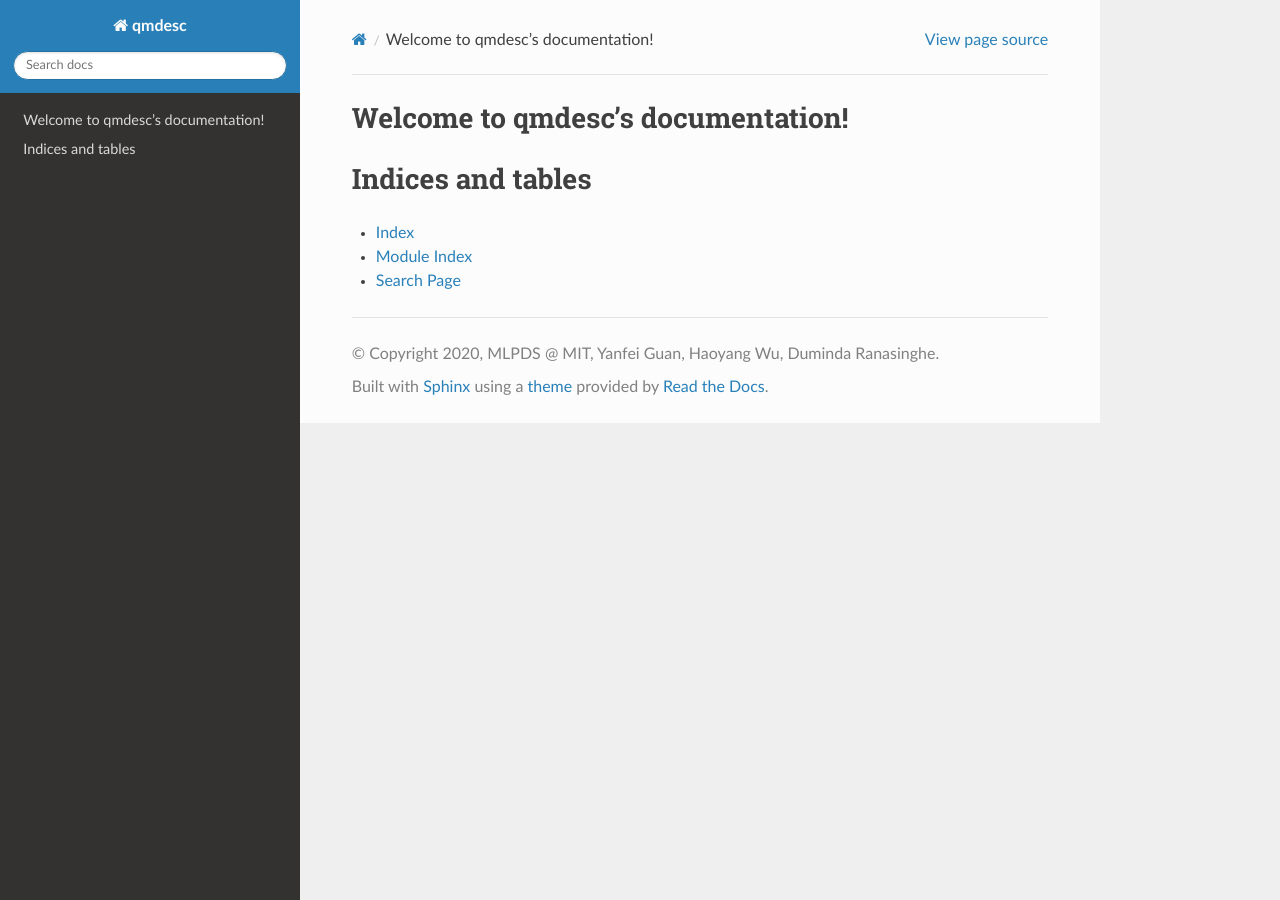
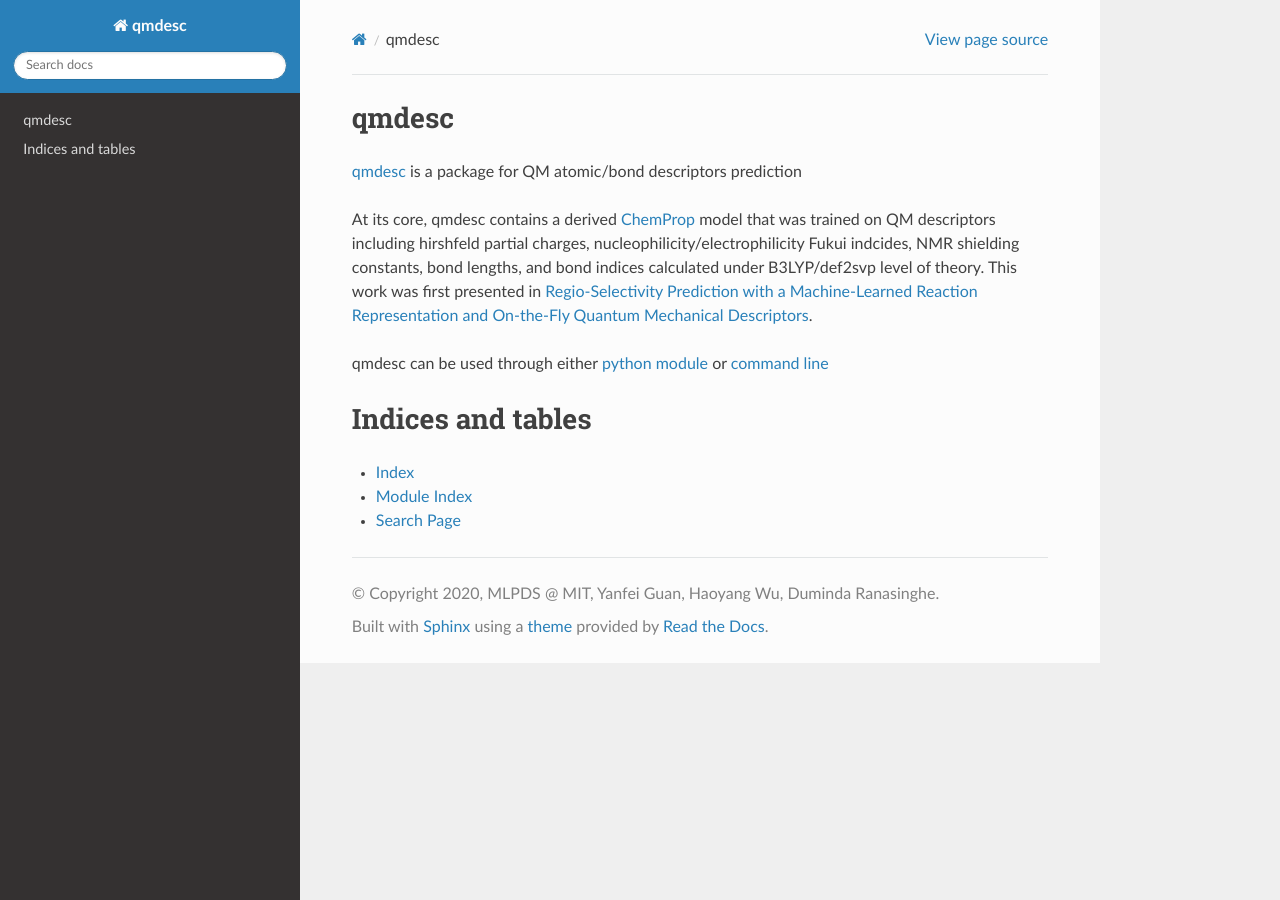
Before and after one commit to yanfeiguan/qmdesc, a Sphinx documentation site: the page built from docs/source/index.rst, in a window 1280 px wide. Built offline with Sphinx 7.4.7 and the Read the Docs theme 2.0.0, drawn with Linux system fonts in a browser that asks for light colours.

Commit message:
update docs

```diff
--- a/docs/source/index.rst
+++ b/docs/source/index.rst
@@ -3,8 +3,17 @@
    You can adapt this file completely to your liking, but it should at least
    contain the root `toctree` directive.
 
-Welcome to qmdesc's documentation!
+qmdesc
 ==================================
+`qmdesc <https://github.com/yanfeiguan/qmdesc>`_ is a package for QM atomic/bond descriptors prediction
+
+At its core, qmdesc contains a derived `ChemProp <https://github.com/chemprop/chemprop>`_ model that was trained on QM descriptors including
+hirshfeld partial charges, nucleophilicity/electrophilicity Fukui indcides, NMR shielding constants, bond lengths, and bond indices calculated under B3LYP/def2svp level of theory.
+This work was first presented in `Regio-Selectivity Prediction with a Machine-Learned Reaction Representation and On-the-Fly Quantum Mechanical Descriptors <https://doi.org/10.26434/chemrxiv.12907316.v1>`_.
+
+qmdesc can be used through either `python module <https://qmdesc.readthedocs.io/en/latest/qmdesc.html#qmdesc.handler.ReactivityDescriptorHandler>`_ or
+`command line <https://qmdesc.readthedocs.io/en/latest/qmdesc.html#qmdesc.handler.ReactivityDescriptorHandler>`_
+
 
 .. toctree::
    :maxdepth: 2
```
Also changed, not shown: 1 other file.
